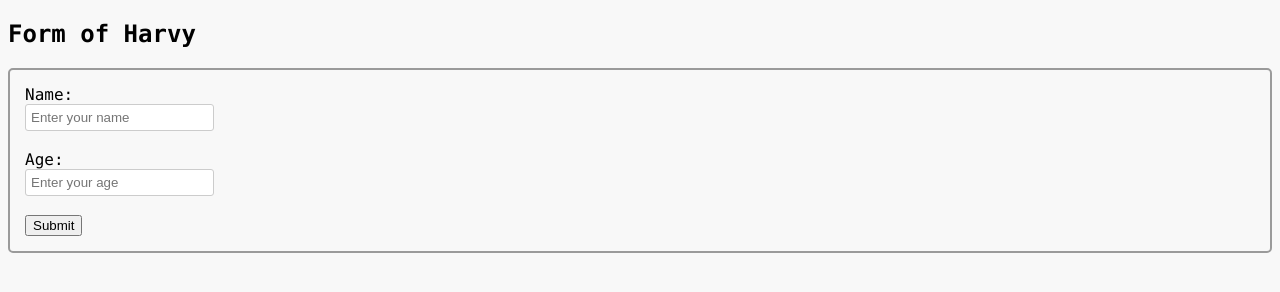
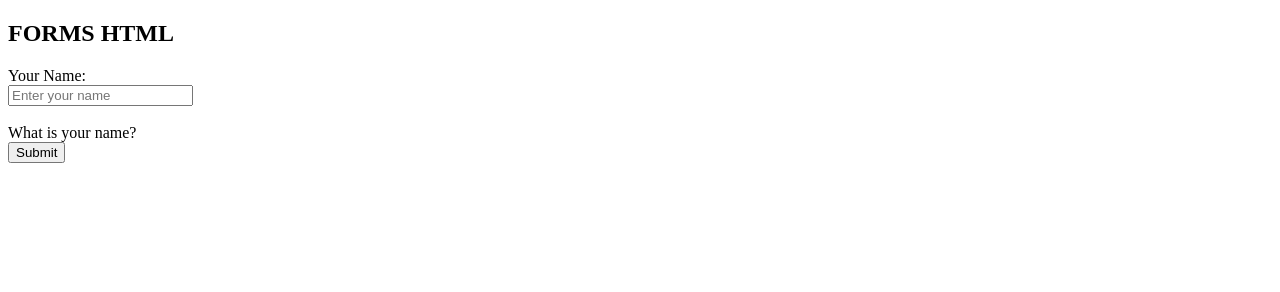
Before and after one commit to aloof24/HTML-Forms, a plain HTML site: page index.html in a window 1280 px wide. Drawn offline with Linux system fonts and the light colour scheme.

Commit message:
Update index.html

```diff
--- a/index.html
+++ b/index.html
@@ -1,48 +1,15 @@
 <!DOCTYPE html>
-<html>
-<head>
-	<h2>Form of Harvy </h2>
-	<body>
-		<form id="myForm">
-		  <label for="name">Name:</label><br>
-		  <input type="text" id="name" name="name" placeholder="Enter your name"><br><br>
-		  <label for="age">Age:</label><br>
-		  <input type="number" id="age" name="age" placeholder="Enter your age"><br><br>
-		  <input type="submit" value="Submit">
-		  <form action="https://aloof24.github.io/Thank-you-form/">
+  <html>
+      <body>
 
-		</form>
+<h2>FORMS HTML</h2>
 
+<form action="https://aloof24.github.io/Thank-you-form/">
+  <label for="name">Your Name:</label><br>
+  <input type="text" id="name" name="name" placeholder="Enter your name"><br><br>
+  <label for="genre">What is your name?</label><br>
+  <input type="submit" value="Submit">
+</form>
 
-
-
-<style>
-
-  body {
-    font-family: consolas, monospace;
-    background-color: #f8f8f8;
-  }
-  form {
-    border: 2px solid #9a9a9a;
-    padding: 15px;
-    border-radius: 5px;
-  }
-  label {
-    color: #000000;
-  }
-  input[type="text"], input[type="number"] {
-    padding: 5px;
-    border: 1px solid #ccc;
-    border-radius: 3px;
-    margin-right: 10px;
-  }
-  .thankyou {
-    color: #000;
-    font-weight: bold;
-    margin-top: 10px;
-    display: none;
-  }
-</style>
-</head>
 </body>
 </html>
```
